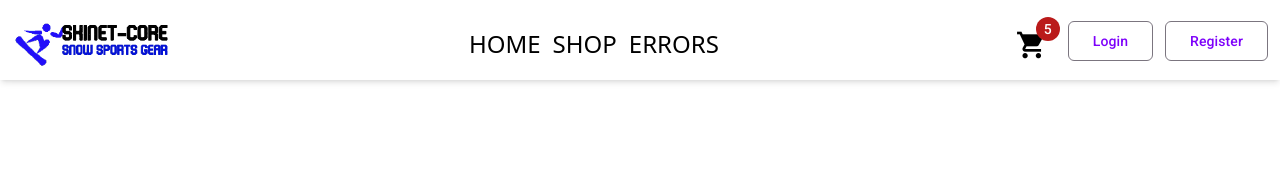
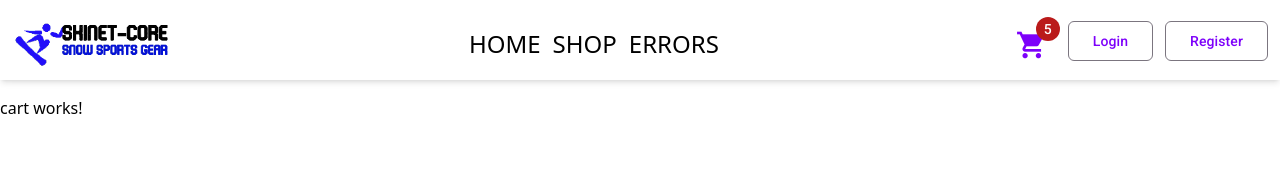
Before and after one commit to alnaimi-github/amazon-2025, an Angular app in the folder src/Client/: page /cart in a window 1280 px wide. Before the commit this address led to /. Shown: the top 170 px of the page. Built offline with nearby package versions, Linux system fonts and the light colour scheme.

Commit message:
Add Cart feature with CartComponent and CartService; update routes and header for cart navigation

```diff
--- a/src/Client/src/app/app.routes.ts
+++ b/src/Client/src/app/app.routes.ts
@@ -5,11 +5,13 @@
 import { TestErrorComponent } from './features/test-error/test-error.component';
 import { NotFoundComponent } from './shared/components/not-found/not-found.component';
 import { ServerErrorComponent } from './shared/components/server-error/server-error.component';
+import { CartComponent } from './featuress/cart/cart.component';
 
 export const routes: Routes = [
   {path:'', component: HomeComponent},
   {path:'shop', component: ShopComponent},
   {path:'shop/:id', component: ProductDetailsComponent},
+  {path:'cart', component: CartComponent},
   {path:'test-error', component: TestErrorComponent},
   {path:'notfound-error', component: NotFoundComponent},
   {path:'server-error', component: ServerErrorComponent},
--- /dev/null
+++ b/src/Client/src/app/core/services/cart.service.ts
@@ -0,0 +1,9 @@
+import { Injectable } from '@angular/core';
+
+@Injectable({
+  providedIn: 'root'
+})
+export class CartService {
+
+  constructor() { }
+}
--- /dev/null
+++ b/src/Client/src/app/featuress/cart/cart.component.html
@@ -0,0 +1 @@
+<p>cart works!</p>
--- a/src/Client/src/app/layout/header/header/header.component.html
+++ b/src/Client/src/app/layout/header/header/header.component.html
@@ -7,7 +7,7 @@
       <a routerLink="/test-error" routerLinkActive="active">Errors</a>
     </nav>
     <div class="flex gap-3 align-middle">
-      <a matBadge="5" matBadgeSize="large" class="custom-badge mt-2 mr-2">
+      <a routerLink="/cart" routerLinkActive="active" matBadge="5" matBadgeSize="large" class="custom-badge mt-2 mr-2">
         <mat-icon>shopping_cart</mat-icon>
       </a>
       <button mat-stroked-button>Login</button>
--- /dev/null
+++ b/src/Client/src/app/shared/models/cart.ts
@@ -0,0 +1,24 @@
+
+export interface CartType
+{
+  id: string;
+  cartItems: CartItem[];
+}
+
+export interface CartItem{
+  productName: string;
+  price: number;
+  quantity: number;
+  pictureUrl: string;
+  brand: string;
+  type: string;
+  productType: string;
+  productId: number;
+  productBrandId: number;
+}
+
+export class Cart implements CartType
+{
+  id = '';
+  items: CartItem[] = [];
+}
```
Also changed, not shown: src/Client/src/app/featuress/cart/cart.component.ts (added, +11 -0 lines), src/Client/src/app/featuress/cart/cart.component.scss (added).
